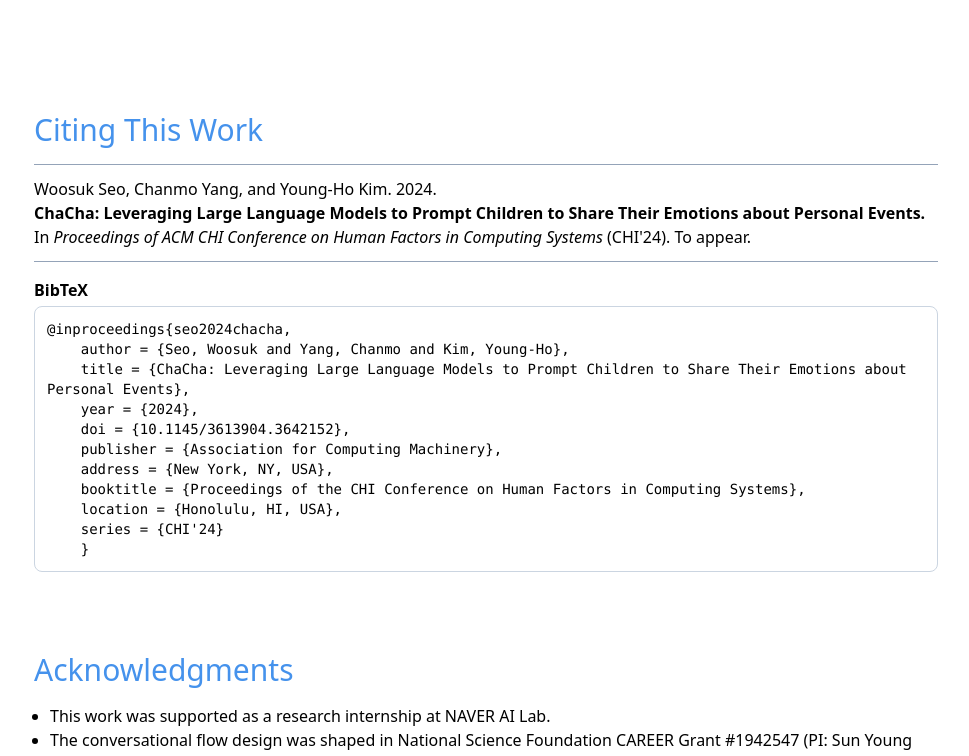
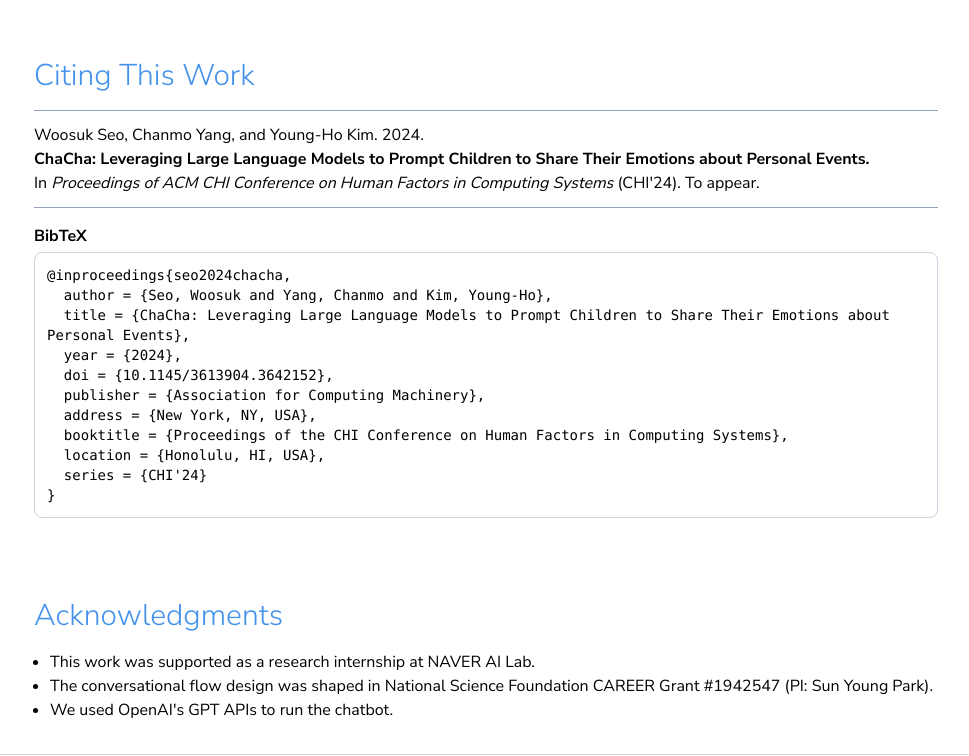
Before and after one commit to naver-ai/chacha, a React (Vite) app: page / in a window 1280 px wide. Shown: the part 2825-3581 px from the top of the page, without its empty margins (154-1123 px from the left). Built offline with nearby package versions, Linux system fonts and the light colour scheme.

Commit message:
Fixed bibtex linebreak issue on Safari. Applied Google font.

```diff
--- a/app/App.tsx
+++ b/app/App.tsx
@@ -12,7 +12,7 @@ export function App() {
       <div>
         <div className="font-bold text-lg text-[#ff9164] mb-3">ACM CHI 2024 Paper</div>
         <div className="text-4xl mb-2 font-bold text-[#f45e9b]">ChaCha</div>
-        <div className="font-light leading-[2.5rem] text-3xl">Leveraging <strong>Large Language Models</strong> to Prompt <strong>Children</strong> to Share Their <strong>Emotions</strong> about <strong>Personal Events</strong></div>
+        <div className="font-light leading-8 sm:leading-[2.5rem] text-2xl sm:text-3xl">Leveraging <strong>Large Language Models</strong> to Prompt <strong>Children</strong> to Share Their <strong>Emotions</strong> about <strong>Personal Events</strong></div>
       </div>
       <div className="flex flex-col items-center md:flex-row md:items-start gap-12">
         <Mockup/>
--- a/app/sections/Cite.tsx
+++ b/app/sections/Cite.tsx
@@ -1,15 +1,15 @@
 import { Section } from "../components/Section"
 
-const bibTex = "@inproceedings{seo2024chacha,\n\
-    author = {Seo, Woosuk and Yang, Chanmo and Kim, Young-Ho},\n\
-    title = {ChaCha: Leveraging Large Language Models to Prompt Children to Share Their Emotions about Personal Events},\n\
-    year = {2024},\n\
-    doi = {10.1145/3613904.3642152},\n\
-    publisher = {Association for Computing Machinery},\n\
-    address = {New York, NY, USA},\n\
-    booktitle = {Proceedings of the CHI Conference on Human Factors in Computing Systems},\n\
-    location = {Honolulu, HI, USA},\n\
-    series = {CHI'24}\n\
+const bibTex = "@inproceedings{seo2024chacha,<br/>\n\
+&emsp;&emsp;author = {Seo, Woosuk and Yang, Chanmo and Kim, Young-Ho},<br/>\n\
+&emsp;&emsp;title = {ChaCha: Leveraging Large Language Models to Prompt Children to Share Their Emotions about Personal Events},<br/>\n\
+&emsp;&emsp;year = {2024},<br/>\n\
+&emsp;&emsp;doi = {10.1145/3613904.3642152},<br/>\n\
+&emsp;&emsp;publisher = {Association for Computing Machinery},<br/>\n\
+&emsp;&emsp;address = {New York, NY, USA},<br/>\n\
+&emsp;&emsp;booktitle = {Proceedings of the CHI Conference on Human Factors in Computing Systems},<br/>\n\
+&emsp;&emsp;location = {Honolulu, HI, USA},<br/>\n\
+&emsp;&emsp;series = {CHI'24}<br/>\n\
     }"
 
 export const Cite = () => {
@@ -21,7 +21,7 @@ export const Cite = () => {
         </div>
         <div className="mt-4">
             <div className="font-bold mb-1">BibTeX</div>
-            <pre className={"p-3 font-mono text-xs sm:text-sm border-[1px] rounded-lg border-slate-300 decoration-none break-words text-wrap"}>{bibTex}</pre>
+            <p className={"p-3 font-mono text-xs sm:text-sm border-[1px] rounded-lg border-slate-300 decoration-none"} dangerouslySetInnerHTML={{__html: bibTex}}/>
         </div>
 
     </Section>
--- a/app/sections/Members.tsx
+++ b/app/sections/Members.tsx
@@ -64,7 +64,7 @@ export const Members = () => {
             })
         }
         </div>
-        <div className="mt-8 flex items-center gap-6">
+        <div className="mt-8 flex items-center gap-6 gap-y-8 flex-wrap">
             <img className="w-[200px]" alt="NAVER logo" src={require("../../public/images/logos/ai_lab_logo_vertical.png")} width={1728} height={552}/>
             <a href="https://www.si.umich.edu/" target="_blank"><img className="w-20" alt="UMSI logo" src={require("../../public/images/logos/umsi-logo.svg")}/></a>
             <a href="https://global.wkuh.org/" target="_blank"><img className="w-[250px]" alt="Wonkwang logo" src={require("../../public/images/logos/wonkwang-logo.svg")}/></a>
--- a/index.css
+++ b/index.css
@@ -28,8 +28,17 @@ body {
 }
 
 @layer base{
+  body {
+    @apply font-Nunito;
+  }
+
   p {
     @apply text-lg font-light;
+  }
+
+  pre {
+    overflow-wrap: break-word;
+    word-break: break-word;
   }
 }
 
--- a/index.html
+++ b/index.html
@@ -3,6 +3,9 @@
 <head>
   <meta charset="UTF-8">
   <meta name="viewport" content="width=device-width, initial-scale=1.0">
+  <link rel="preconnect" href="https://fonts.googleapis.com">
+  <link rel="preconnect" href="https://fonts.gstatic.com" crossorigin>
+  <link href="https://fonts.googleapis.com/css2?family=Nunito+Sans:opsz,wght@6..12,300;6..12,400;6..12,600;6..12,700&display=swap" rel="stylesheet">
   <link href="./index.css" rel="stylesheet">
   <link rel="icon" href="./app/favicon.ico" />
   <title>ChaCha - Chatbot for Children's Events and Emotion Sharing</title>
--- a/tailwind.config.ts
+++ b/tailwind.config.ts
@@ -1,4 +1,5 @@
 import type { Config } from "tailwindcss";
+const defaultTheme = require('tailwindcss/defaultTheme');
 
 const config: Config = {
   content: [
@@ -16,6 +17,9 @@ const config: Config = {
       }
     },
     extend: {
+      fontFamily: {
+        Nunito: ['"Nunito Sans"', ...defaultTheme.fontFamily.sans]
+      },
       backgroundImage: {
         "gradient-radial": "radial-gradient(var(--tw-gradient-stops))",
         "gradient-conic":
```
Also changed, not shown: public/images/phases-vertical.svg.
